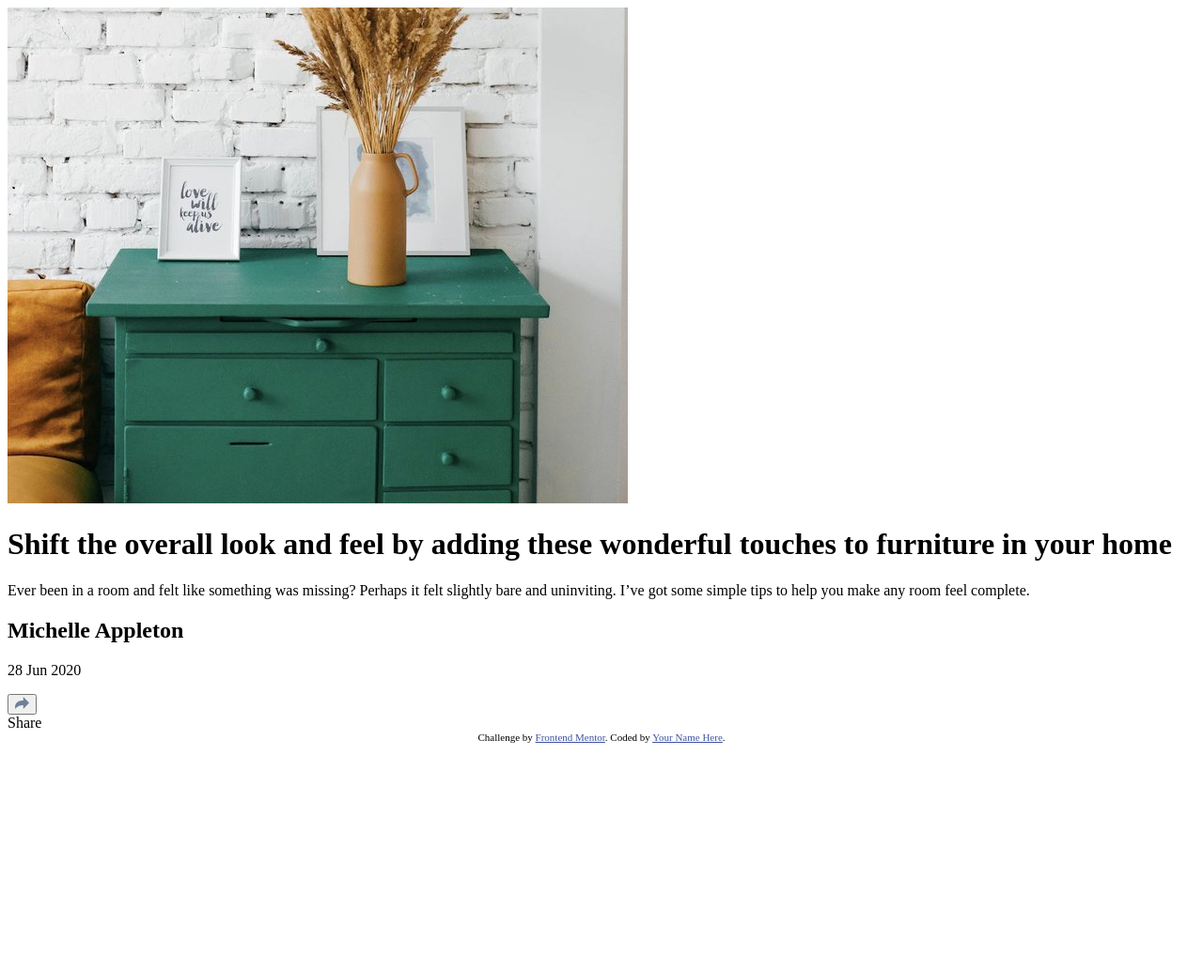
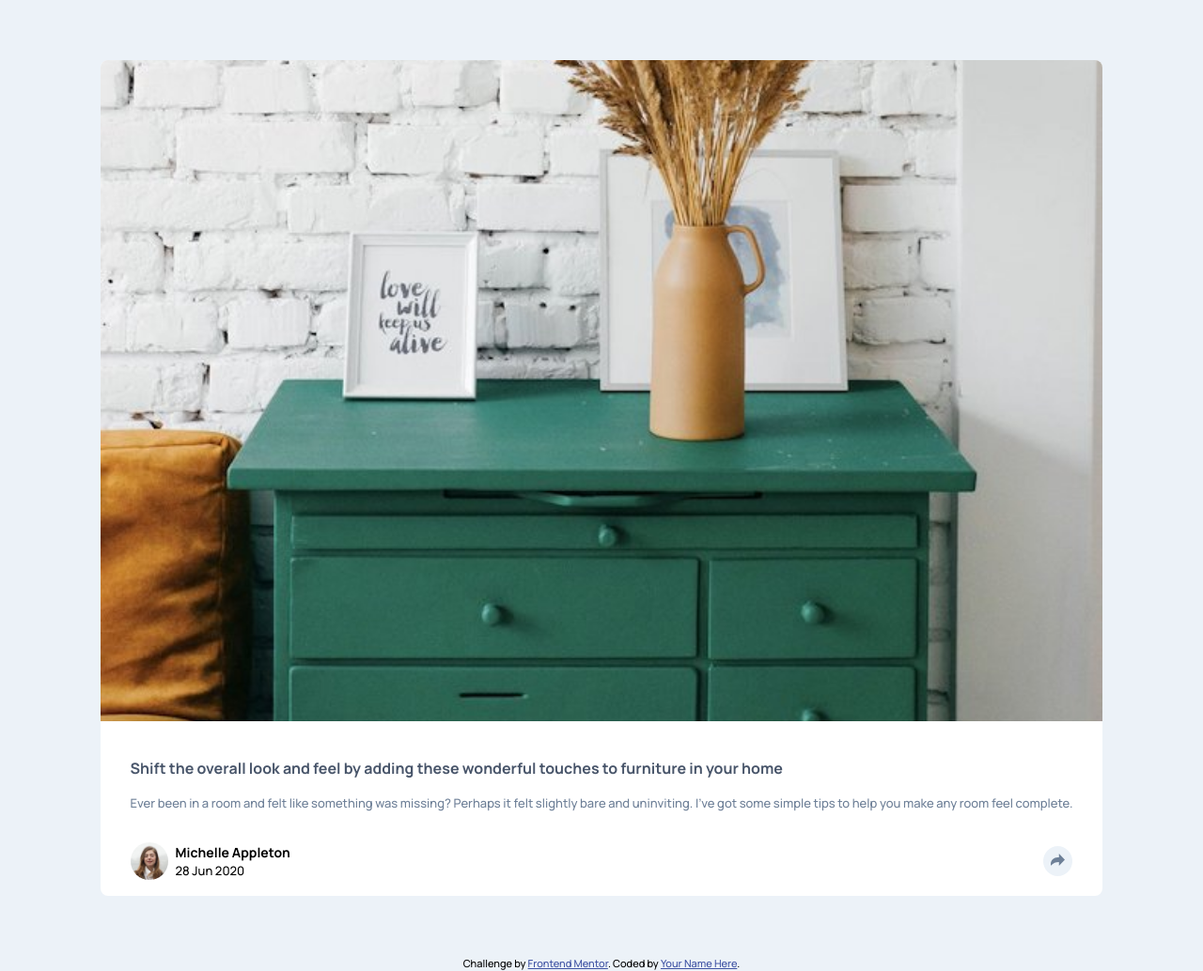
Before and after one commit to GK-Hynes/article-preview-component, a plain HTML site: page index.html in a window 1280 px wide. Shown: the whole page at 94% size. Before the commit the page ends 800 px from the top, so only its background shows below. Drawn offline with Linux system fonts and the light colour scheme.

Commit message:
Adjust card image

```diff
--- a/index.html
+++ b/index.html
@@ -15,9 +15,7 @@
   <body>
     <div class="container">
       <div class="preview">
-        <div class="preview-img">
-          <img src="./images/drawers.jpg" alt="" />
-        </div>
+        <img class="preview-img" src="./images/drawers.jpg" alt="" />
         <div class="preview-body">
           <h1 class="preview-title">
             Shift the overall look and feel by adding these wonderful touches to
@@ -29,10 +27,13 @@
             you make any room feel complete.
           </p>
           <div class="preview-author-details">
+            <img class="author-img" src="./images/avatar-michelle.jpg" alt="" />
+            <div>
               <h2 class="preview-author">Michelle Appleton</h2>
               <p class="preview-date">
                 28 Jun 2020
               </p>
+            </div>
             <button class="share-button" aria-label="Share">
               <img src="./images/icon-share.svg" alt="" />
             </button>
@@ -42,13 +43,12 @@
           </div>
         </div>
       </div>
-    </div>
-
-    <div class="attribution">
+      <footer class="attribution">
         Challenge by
         <a href="https://www.frontendmentor.io?ref=challenge" target="_blank"
           >Frontend Mentor</a
         >. Coded by <a href="#">Your Name Here</a>.
+      </footer>
     </div>
   </body>
 </html>
--- a/style.css
+++ b/style.css
@@ -1,3 +1,89 @@
+@import url("https://fonts.googleapis.com/css2?family=Manrope:wght@500;700&display=swap");
+
+*,
+*::before,
+*::after {
+  box-sizing: border-box;
+  margin: 0;
+  padding: 0;
+}
+
+body {
+  font-family: "Manrope", sans-serif;
+  font-size: 13px;
+  line-height: 1.5;
+}
+
+.container {
+  display: flex;
+  flex-direction: column;
+  align-items: center;
+  min-height: 100vh;
+  background-color: hsl(210, 46%, 95%);
+}
+
+.preview {
+  background: #fff;
+  margin: 4rem 1.5rem;
+  border-radius: 0.5rem;
+  position: relative;
+}
+
+.preview-img {
+  width: 100%;
+  height: 55vw;
+  object-fit: cover;
+  border-top-left-radius: 0.5rem;
+  border-top-right-radius: 0.5rem;
+}
+
+.preview-body {
+  padding: 2rem 2rem 1rem 2rem;
+}
+
+.preview-title {
+  color: hsl(217, 19%, 35%);
+  font-size: 1rem;
+  font-weight: 700;
+  margin-bottom: 1rem;
+}
+
+.preview-summary {
+  color: hsl(214, 17%, 51%);
+  font-weight: 500;
+  margin-bottom: 2rem;
+}
+
+.preview-author-details {
+  display: flex;
+  justify-content: space-between;
+  align-items: center;
+}
+
+.preview-author {
+  font-size: 14px;
+}
+
+.author-img {
+  width: 2.5rem;
+  height: 2.5rem;
+  border-radius: 50%;
+  margin-right: 0.5rem;
+}
+
+.share-button {
+  border: none;
+  padding: 0.5rem;
+  border-radius: 50%;
+  margin-left: auto;
+  background-color: hsl(210, 46%, 95%);
+}
+
+.preview-share-tab {
+  /* position: absolute; */
+  display: none;
+}
+
 .attribution {
   font-size: 11px;
   text-align: center;
```
Lines whose indentation alone changed are shown as unchanged.
